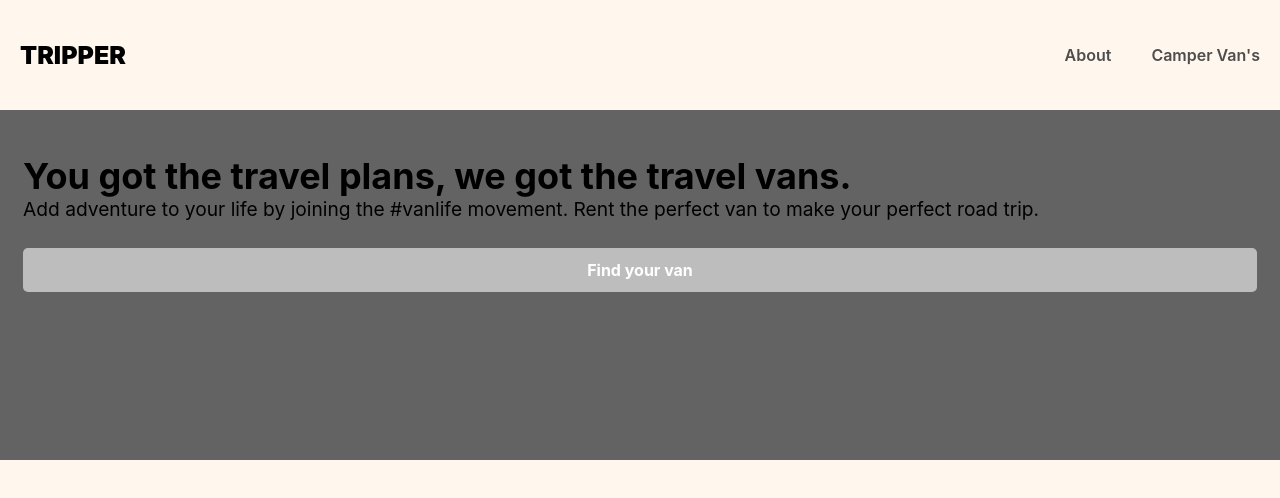
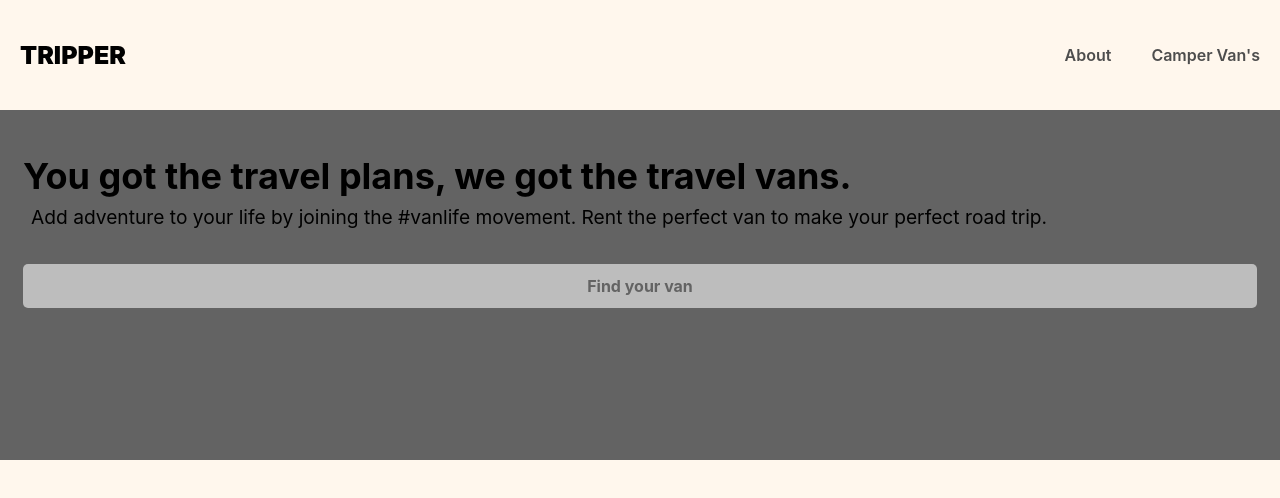
Before and after one commit to Yasir-Khan22/Tripper, a React (Vite) app: page / in a window 1280 px wide. Shown: the top 498 px of the page. Built offline with nearby package versions, Linux system fonts and the light colour scheme.

Commit message:
style - Added some styles.

```diff
--- a/src/App.css
+++ b/src/App.css
@@ -117,7 +117,7 @@ p {
     width: 100%;
     margin-top: 27px;
     padding-block: .75rem;
-    color: white;
+    color: #636363;
     font-weight: 700;
     border-radius: 5px;
     cursor: pointer;
@@ -152,6 +152,8 @@ p {
 .about-page-content h1,
 p {
     font-size: 1.2rem;
+    padding-inline: 0.5rem;
+    padding-block: 0.5rem;
 }
 
 .about-page-cta {
@@ -168,9 +170,10 @@ p {
     padding-block: 37px;
 }
 
-.about-page-cta .link-button {
+.about-page-cta .link-button,
+.link-button {
     background-color: #bdbdbd;
-    color: white;
+    color: #636363;
     border-radius: 10px;
 }
 
@@ -235,6 +238,11 @@ p {
 .van-type.rugged:hover,
 .van-type.rugged.selected {
     background-color: #115E59;
+    display: block;
+    margin: 0.5rem;
+    max-width: fit-content;
+    font-size: 20px;
+
 }
 
 .van-type.luxury:hover,
@@ -257,6 +265,5 @@ p {
 
 .van-detail-container img {
     width: 100%;
-    border: 2px solid red;
     padding: 0 0.2rem;
 }
--- a/src/pages/Home.jsx
+++ b/src/pages/Home.jsx
@@ -1,6 +1,6 @@
 import { Link } from "react-router-dom";
+
 function Home() {
-
     return (
         <div className="home-container">
             <h1>You got the travel plans, we got the travel vans.</h1>
--- a/src/pages/Vans.jsx
+++ b/src/pages/Vans.jsx
@@ -19,7 +19,7 @@ export default function Vans() {
                     <h3>{van.name}</h3>
                     <p>${van.price}<span>/day</span></p>
                 </div>
-                <i className={`van-type ${van.type} selected`}>{van.type}</i>
+                <i style={{ display: "block", marginTop: "0.1rem" }} className={`van-type ${van.type} selected`}>{van.type}</i>
             </Link>
         </div>
     ))
```
